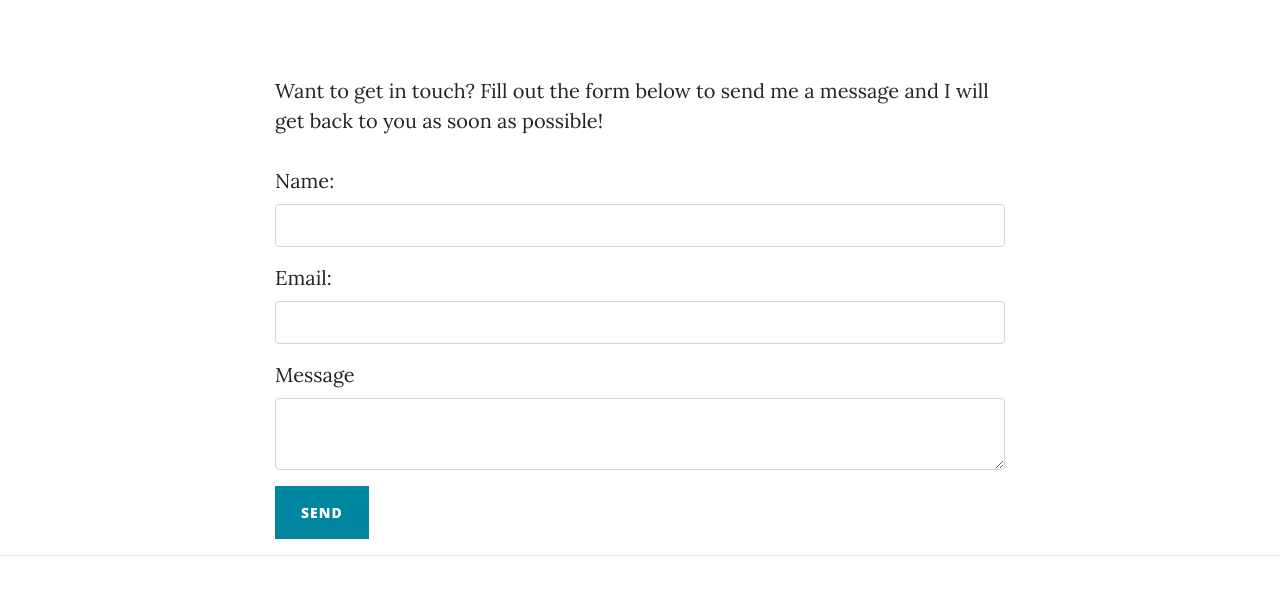
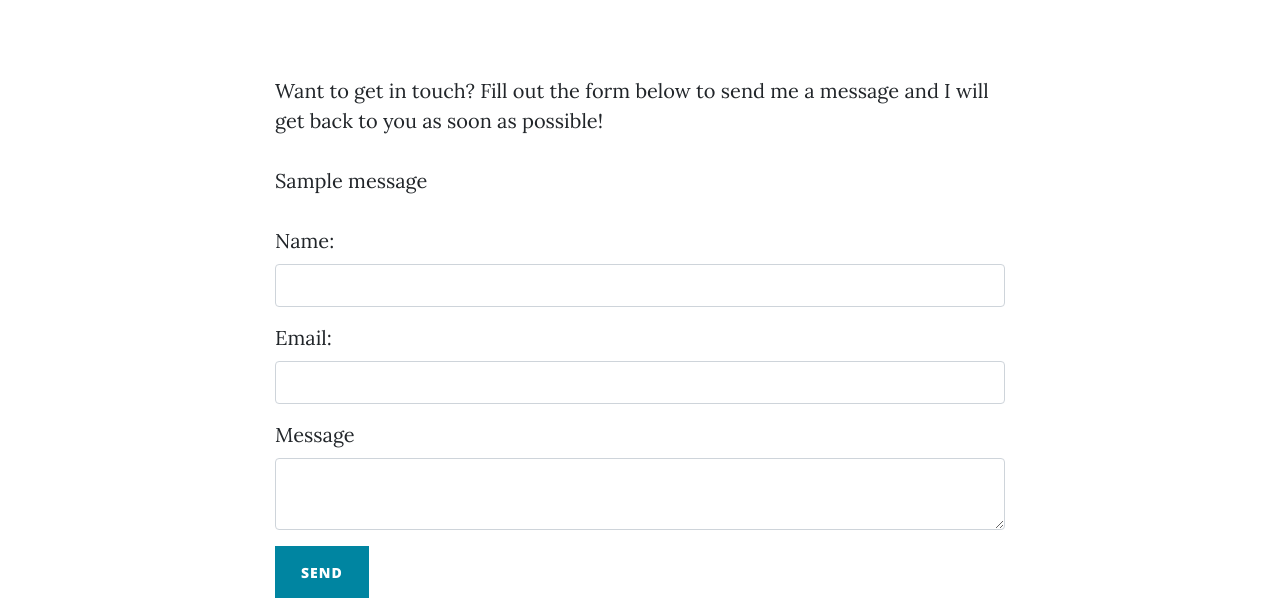
Before and after one commit to YoadBarok/Yoads-Blog, a Flask app: page /contact in a window 1280 px wide. Shown: the part 536-1134 px from the top of the page. Run offline with Flask 2, Linux system fonts and the light colour scheme; a user stored in the database is signed in; one stand-in notice (Sample message) is shown; some libraries are stand-ins or nearby versions.

Commit message:
Make contact form work

```diff
--- a/templates/contact.html
+++ b/templates/contact.html
@@ -22,9 +22,13 @@
         <div class="col-lg-8 col-md-10 mx-auto">
             <p>Want to get in touch? Fill out the form below to send me a message and I will get back to you as soon as
                 possible!</p>
-            <!-- Contact Form - Enter your email address on line 19 of the mail/contact_me.php file to make this form work. -->
-            <!-- WARNING: Some web hosts do not allow emails to be sent through forms to common mail hosts like Gmail or Yahoo. It's recommended that you use a private domain email address! -->
-            <!-- To use the contact form, your site must be on a live web host with PHP! The form will not work locally! -->
+            {% with messages = get_flashed_messages() %}
+            {% if messages %}
+            {% for message in messages %}
+            <p>{{ message }}</p>
+            {% endfor %}
+            {% endif %}
+            {% endwith %}
             {{ wtf.quick_form(form, novalidate=True, button_map={"submit": "primary"}) }}
         </div>
     </div>
```
